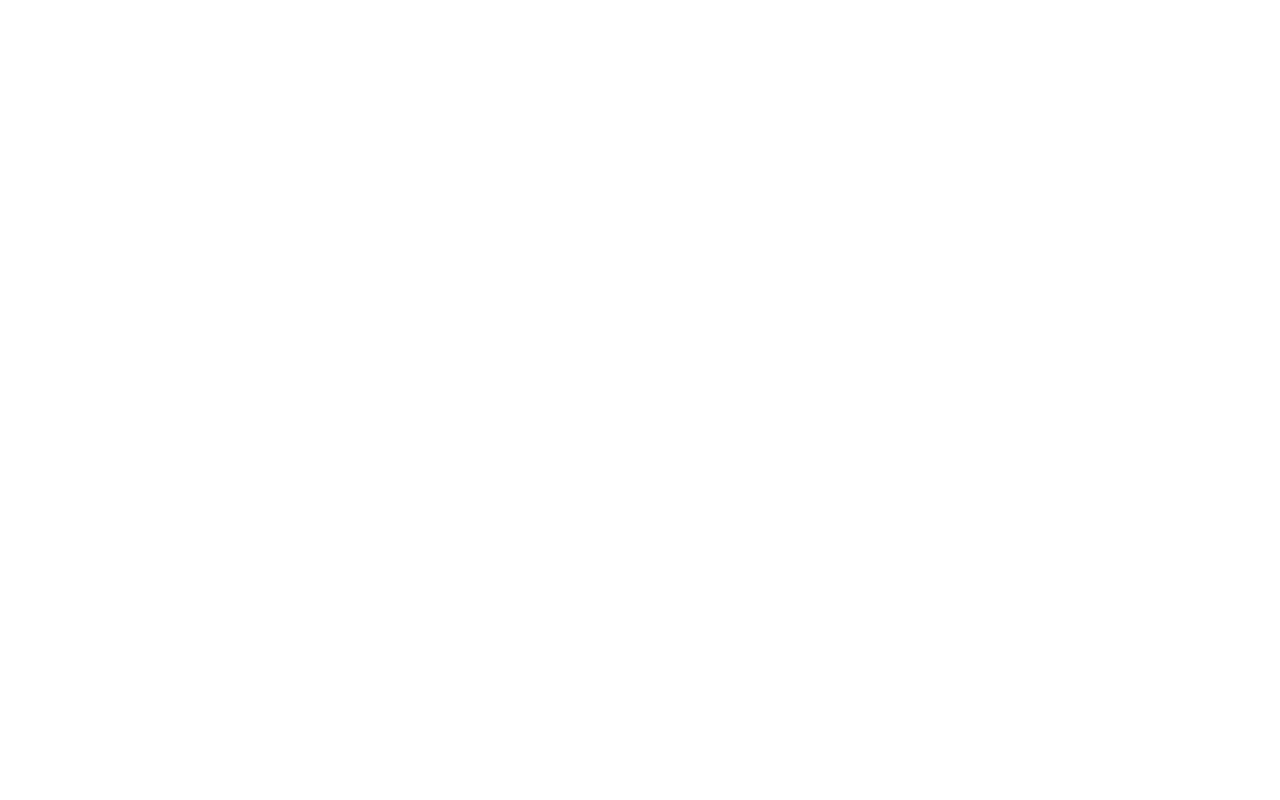
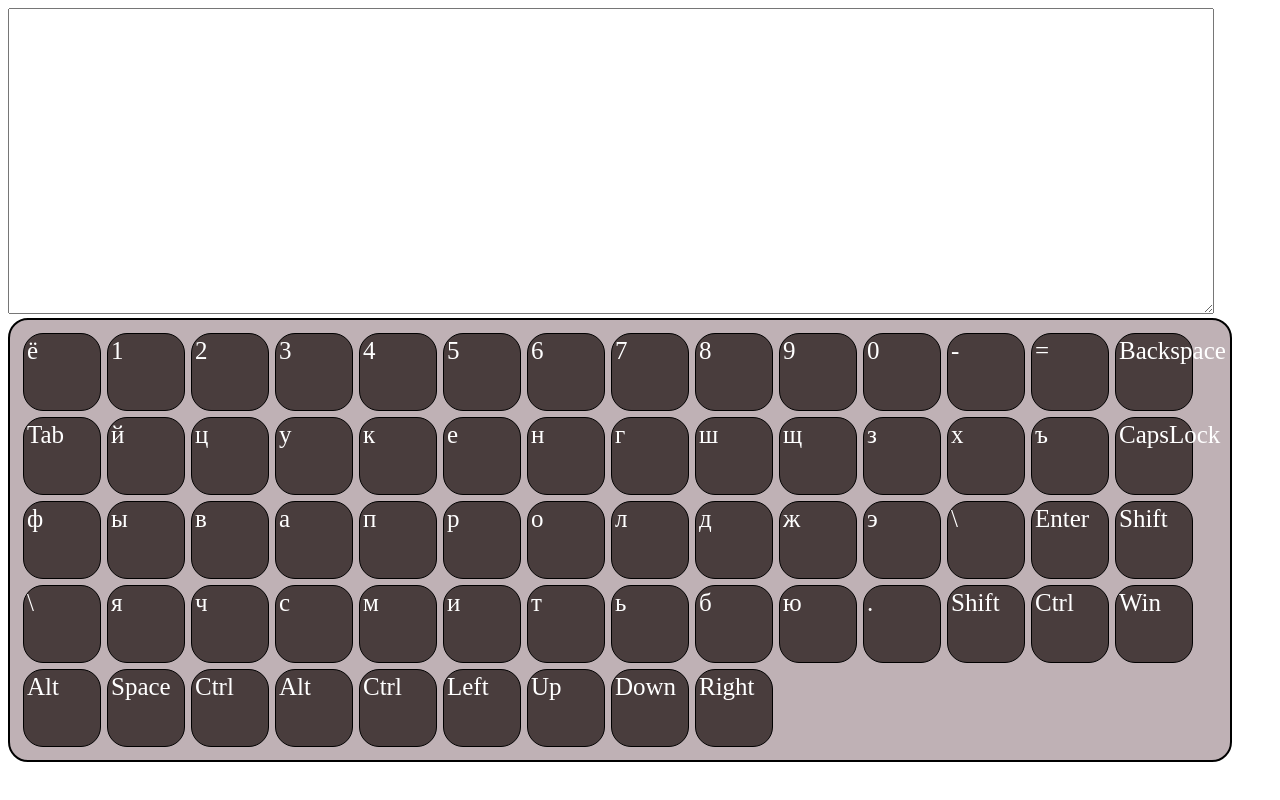
Before and after one commit to Legolas92-blo/virtual-keyboard, a website: page index.html in a window 1280 px wide. Drawn offline with Linux system fonts and the light colour scheme.

Commit message:
feat: add keyboard, input field, animation when pressed

```diff
--- a/index.html
+++ b/index.html
@@ -5,11 +5,14 @@
   <meta charset="UTF-8">
   <meta http-equiv="X-UA-Compatible" content="IE=edge">
   <meta name="viewport" content="width=device-width, initial-scale=1.0">
+  <link rel="stylesheet" href="styles.css">
   <title>Virtual keyboard</title>
 </head>
 
 <body>
 
+
+  <script src="scripts.js"></script>
 </body>
 
 </html>
--- a/scripts.js
+++ b/scripts.js
@@ -0,0 +1,48 @@
+const symbols = ['ё', '1', '2', '3', '4', '5', '6', '7', '8', '9', '0', '-', '=', 'Backspace', 'Tab',
+  'й', 'ц', 'у', 'к', 'е', 'н', 'г', 'ш', 'щ', 'з', 'х', 'ъ', 'CapsLock', 'ф', 'ы', 'в', 'а', 'п', 'р',
+  'о', 'л', 'д', 'ж', 'э', '\\', 'Enter', 'Shift', '\\', 'я', 'ч', 'с', 'м', 'и', 'т', 'ь', 'б', 'ю', '.',
+  'Shift', 'Ctrl', 'Win', 'Alt', 'Space', 'Ctrl', 'Alt', 'Ctrl', 'Left', 'Up', 'Down', 'Right'];
+
+const textarea = document.createElement('textarea');
+textarea.className = 'textarea';
+
+document.body.prepend(textarea);
+
+const keyboard = document.createElement('div');
+keyboard.id = 'keyboard';
+
+document.body.append(keyboard);
+
+function init() {
+  let out = '';
+  for (let i = 0; i < symbols.length; i += 1) {
+    if (i % 14 === 0) {
+      out += '<div class="clearfix"></div>';
+    }
+    out += `<div class='k-key' data-symbol='${symbols[i]}'> ${symbols[i]} </div>`;
+  }
+  document.querySelector('#keyboard').innerHTML = out;
+}
+
+init();
+
+const KEY = document.querySelectorAll('.k-key');
+
+const deleteBgc = () => {
+  KEY.forEach((element) => {
+    element.classList.remove('active');
+  });
+};
+
+
+
+document.addEventListener('keydown', (event) => {
+  deleteBgc();
+  textarea.focus();
+  console.log(event.key);
+  document.querySelector(`.k-key[data-symbol="${event.key}"]`).classList.add('active');
+});
+
+document.addEventListener('keyup', () => {
+  deleteBgc();
+});
--- a/styles.css
+++ b/styles.css
@@ -0,0 +1,58 @@
+.textarea {
+  width: 1200px;
+  height: 300px;
+  margin:  0 auto;
+}
+
+
+#keyboard {
+  display: block;
+  width: 1200px;
+  padding: 10px;
+  border: 2px solid #000000;
+  border-radius: 20px;
+  background-color: rgba(85, 50, 60, 0.377);
+
+}
+
+#keyboard::after {
+  content: "";
+  display: block;
+  clear: both;
+}
+
+
+.k-key,
+.k-double  {
+  width: 70px;
+  height: 70px;
+  border: 1px solid black;
+  border-radius: 20px;
+  margin: 3px;
+  padding: 3px;
+  float: left;
+  color: #ffffff;
+  font-size: 25px;
+  background-color: #493d3d;
+}
+
+.k-key {
+  width: 70px;
+  height: 70px;
+}
+
+
+.k-double {
+  width: 140px;
+  height: 140px;
+}
+
+.clearfix {
+  display: block;
+  width: 100%;
+  clear: both;
+}
+
+.active {
+  background: rgb(156, 8, 8);
+}
```
Also changed, not shown: package.json (added, +24 -0 lines), .eslintrc.json (added), 2 other files.
